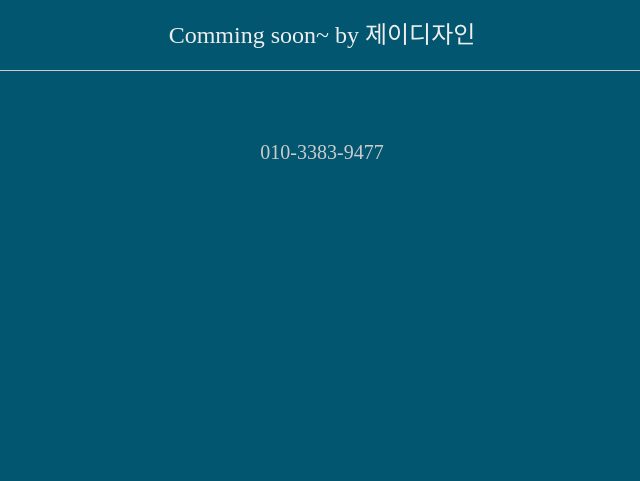
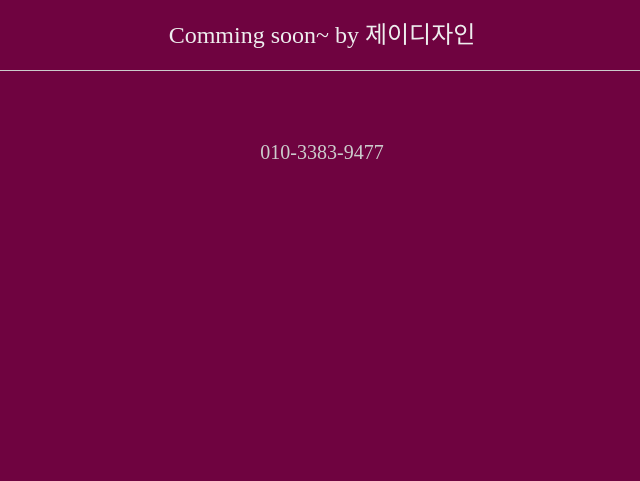
Before and after one commit to hosksk/htmlTest, a plain HTML site: page index.html in a window 1280 px wide. Shown: the part 319-800 px from the top of the page, without its empty margins (318-958 px from the left). Drawn offline with Linux system fonts and the light colour scheme.

Commit message:
Update index.html
백그라운드 변경

```diff
--- a/index.html
+++ b/index.html
@@ -8,7 +8,7 @@
 				height: 100%;
 			}
 			body {
-				background-color: #03566f;
+				background-color: #6f0340;
 				height: inherit;
 				margin: 0;
 				padding: 0;
```
